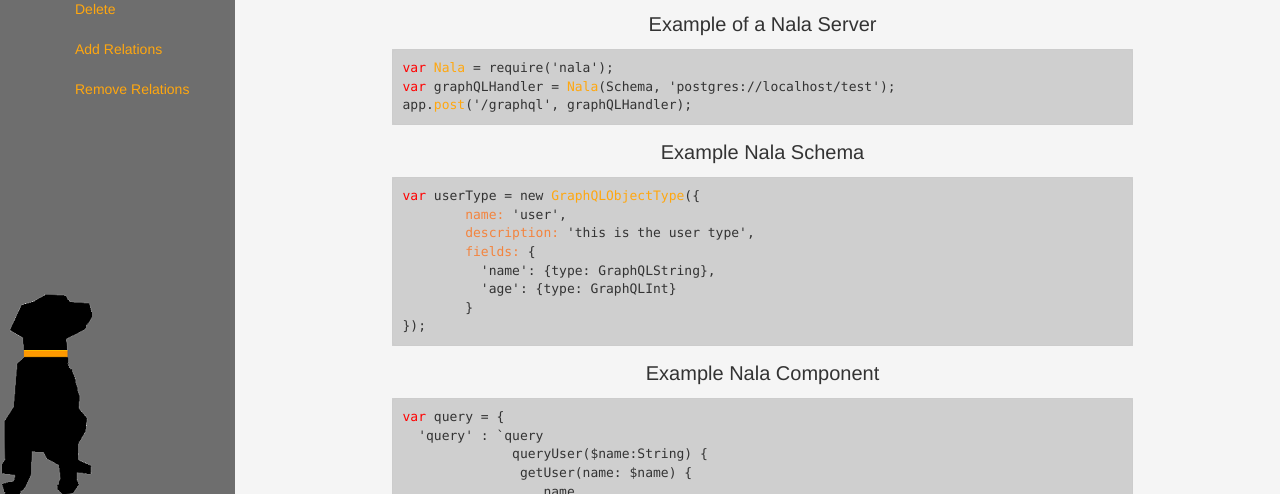
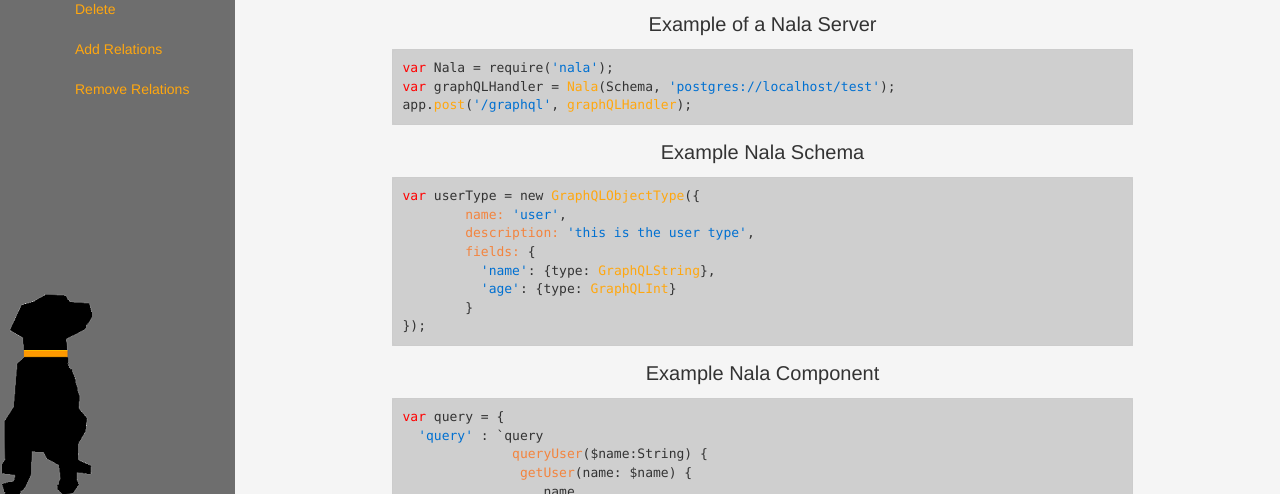
Before and after one commit to MikeShobe/ORM-docs, a website: page client/index.html in a window 1280 px wide. Shown: the part 306-800 px from the top of the page. Drawn offline with nearby package versions, Linux system fonts and the light colour scheme.

Commit message:
colored examples

```diff
--- a/client/css/simple-sidebar.css
+++ b/client/css/simple-sidebar.css
@@ -25,6 +25,11 @@ code y{
 code st{
     color: #F3843E;
 }
+
+code func{
+    color: #0070d1;
+}
+
 pre{
     background: #cfcfcf;
 }
--- a/client/partials/home.html
+++ b/client/partials/home.html
@@ -9,9 +9,9 @@
 	<div class='col-lg-12 .col-lg-12-offset-4'>
 	  <p id='cen'>Example of a Nala Server</p>
 	  <div class="box">
-	   <pre><code><r>var</r> <y>Nala</y> = require('nala');
-<r>var</r> graphQLHandler = <y>Nala</y>(Schema, 'postgres://localhost/test');
-app.<y>post</y>('/graphql', graphQLHandler);</code></pre>
+	   <pre><code><r>var</r> Nala = require(<func>'nala'</func>);
+<r>var</r> graphQLHandler = <y>Nala</y>(Schema, <func>'postgres://localhost/test'</func>);
+app.<y>post</y>(<func>'/graphql'</func>, <y>graphQLHandler</y>);</code></pre>
 	  </div>
 	</div>
 </div>
@@ -21,11 +21,11 @@ app.<y>post</y>('/graphql', graphQLHandler);</code></pre>
 		<p id='cen'>Example Nala Schema</p>
 		<div class="box">
 			<pre><code><r>var</r> userType = new <y>GraphQLObjectType</y>({
- 	<st>name:</st> 'user',
- 	<st>description:</st> 'this is the user type',
+ 	<st>name:</st> <func>'user'</func>,
+ 	<st>description:</st> <func>'this is the user type'</func>,
  	<st>fields:</st> {
-   	  'name': {type: GraphQLString},
-   	  'age': {type: GraphQLInt}
+   	  <func>'name'</func>: {type: <y>GraphQLString</y>},
+   	  <func>'age'</func>: {type: <y>GraphQLInt</y>}
  	}
 });
 </code></pre>
@@ -37,17 +37,17 @@ app.<y>post</y>('/graphql', graphQLHandler);</code></pre>
 		<p id='cen'>Example Nala Component</p>
 		<div class="box">
 			<pre><code><r>var</r> query = {
-  'query' : `query
-              queryUser($name:String) {
-               getUser(name: $name) {
+  <func>'query'</func> : `query
+              <st>queryUser</st>($name:String) {
+               <st>getUser</st>(name: $name) {
                   name
                   age
                }
              }`,
-  'variables': {'name': this.state.name}
+  <func>'variables'</func> : {<func>'name'</func>: this.state.name}
 }<br/>
 //send it to graphql
-$.post('/graphql', query, function(response){
+$.<y>post</y>(<func>'/graphql'</func>, query, <r>function</r>(response){
  console.dir(response.data);
 });</code></pre>
 	  </div>
```
